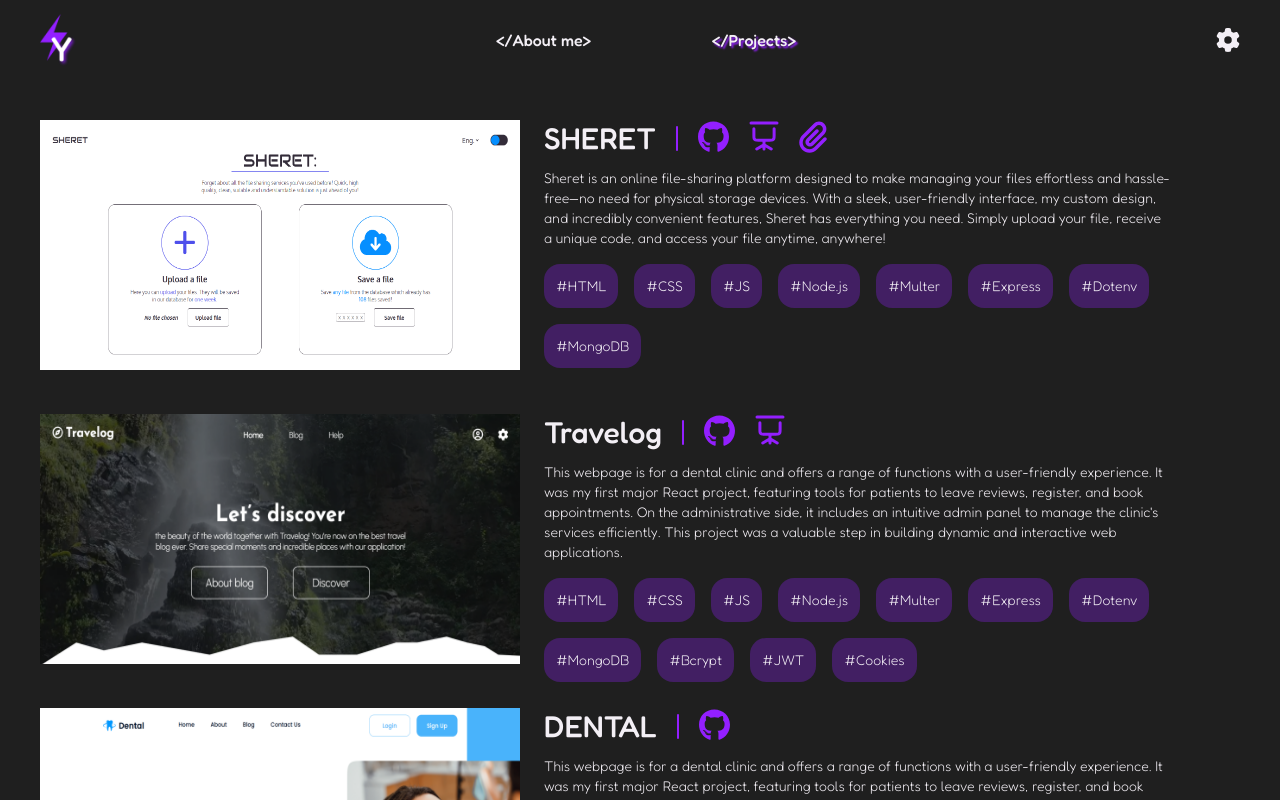
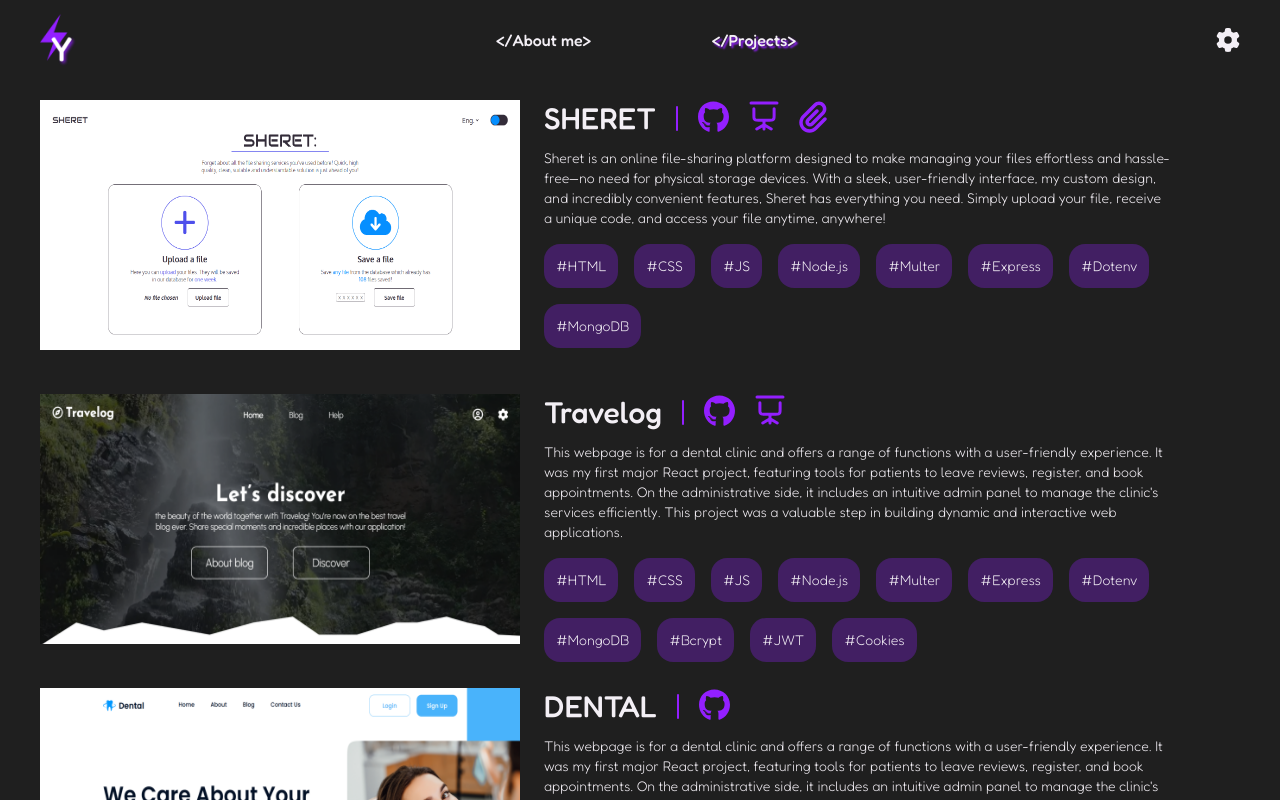
Before and after one commit to ZubalYana/Portfolio, a React (Vite) app: page /projects in a window 1280 px wide. Shown: the top 800 px of the page. Built offline with nearby package versions, Linux system fonts and the light colour scheme; a web font is replaced by a local one.

Commit message:
replace the main picture, correct the projects positions

```diff
--- a/src/components/AboutMe/AboutMe.jsx
+++ b/src/components/AboutMe/AboutMe.jsx
@@ -1,5 +1,5 @@
 import React, { useEffect } from 'react';
-import myPhoto from '/photo prototype 1.png';
+import myPhoto from '/photo prototype 2.png';
 import { FontAwesomeIcon } from '@fortawesome/react-fontawesome';
 import { faGithub, faInstagram, faTelegram } from '@fortawesome/free-brands-svg-icons';
 import { faEnvelope } from '@fortawesome/free-solid-svg-icons';
@@ -51,7 +51,7 @@ export default function AboutMe() {
           <span className="backgroundText">Yana</span>
           <span className="backgroundText">Zubal</span>
         </p>
-        <img src={myPhoto} alt="my photo" className="w-[448px] absolute bottom-[0%]" />
+        <img src={myPhoto} alt="my photo" className="h-[630px] absolute bottom-[0%]" />
         <div className="textCon w-[570px] h-[180px] rounded-2xl bg-customPurple/40 backdrop-blur-lg p-4 text-customWhite font-light absolute top-[8%] left-[8%]">
           &lt;Hello there! I'm <b>Yana Zubal</b>, a web developer and UI/UX designer based in Ukraine. My passion lies in creating beautiful and functional <b>web experiences</b>. I'm very glad you decided to explore my portfolio page, where I showcase my skills, projects, and the journey I've embarked on as a <b>designer</b> and <b>developer</b>. I am constantly improving myself by learning new technologies and acquiring new soft skills.&gt;
         </div>
--- a/src/components/Projects/Projects.jsx
+++ b/src/components/Projects/Projects.jsx
@@ -75,7 +75,7 @@ export default function Projects() {
 
   ]
   return (
-    <div className="wrap w-full min-h-screen bg-customBlack p-10 flex flex-col items-center">
+    <div className="wrap w-full min-h-screen bg-customBlack px-10 py-5 flex flex-col items-center">
        {projects.map((project, index) => (
         <ExtendedProjectCard key={index} {...project} />
       ))}
```
Also changed, not shown: public/photo prototype 2.png (added).
